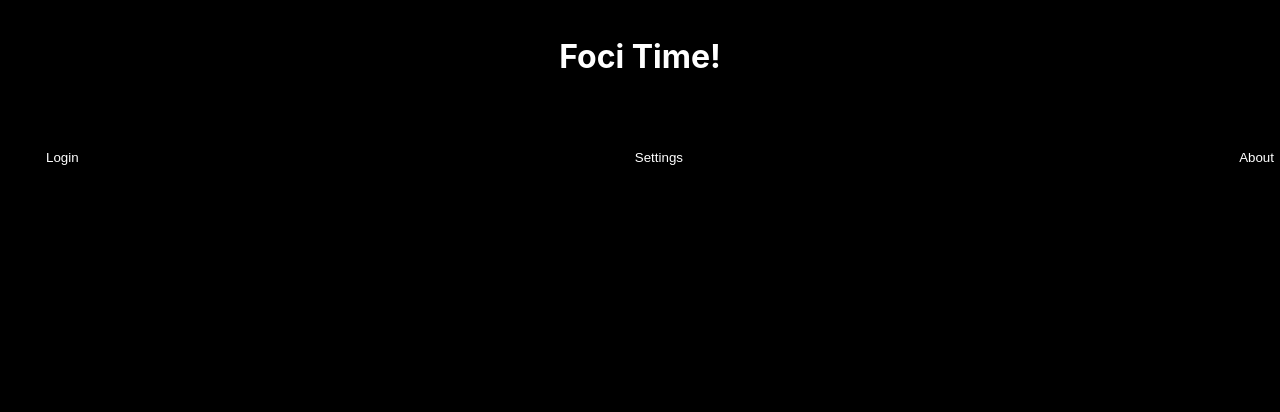
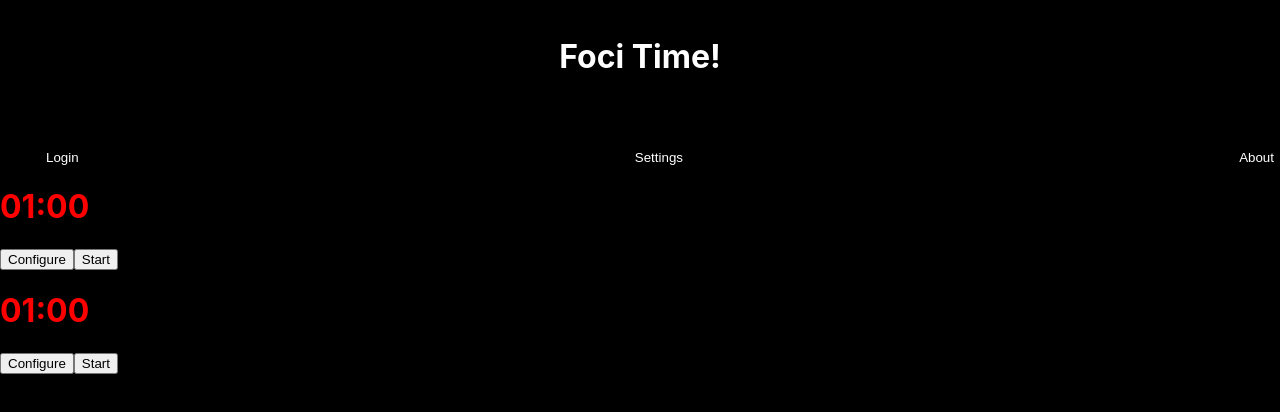
Before and after one commit to antonynyagah/foci-time, a React (Create React App) app: page / in a window 1280 px wide. Shown: the top 412 px of the page. Built offline with nearby package versions, Linux system fonts and the light colour scheme.

Commit message:
initial timer and break timer commit

```diff
--- a/package.json
+++ b/package.json
@@ -6,6 +6,7 @@
     "@testing-library/jest-dom": "^5.14.1",
     "@testing-library/react": "^13.0.0",
     "@testing-library/user-event": "^13.2.1",
+    "node-notifier": "^10.0.1",
     "react": "^18.2.0",
     "react-dom": "^18.2.0",
     "react-router-dom": "^6.9.0",
@@ -36,5 +37,8 @@
       "last 1 firefox version",
       "last 1 safari version"
     ]
+  },
+  "devDependencies": {
+    "electron": "^23.1.4"
   }
 }
--- a/src/App.js
+++ b/src/App.js
@@ -1,13 +1,17 @@
 import React from 'react';
 import './App.css';
 import Title from './components/title';
-import NavBar from './components/navbar'
+import NavBar from './components/navbar';
+import Timer from './components/timer';
+import BreakTimer from './components/breaktimer'
 
 function App() {
   return (
     <div className="App">
       <Title />
       <NavBar />
+      <Timer />
+      <BreakTimer />
     </div>
   );
 }
--- /dev/null
+++ b/src/components/breaktimer.js
@@ -0,0 +1,116 @@
+import React, { useState, useEffect } from 'react';
+
+function BreakTimer() {
+  const [time, setTime] = useState(60);
+  const [timerOn, setTimerOn] = useState(false);
+  const [timerPaused, setTimerPaused] = useState(false);
+  const [prevTime, setPrevTime] = useState(3);
+  const [configuredTime, setConfiguredTime] = useState(60);
+
+  useEffect(() => {
+    let interval;
+
+    if (timerOn && time > 0) {
+      interval = setInterval(() => {
+        setTime((prevTime) => prevTime - 1);
+      }, 1000);
+    } else {
+      clearInterval(interval);
+    }
+
+    return () => clearInterval(interval);
+  }, [timerOn, time]);
+
+  useEffect(() => {
+    if (time === 0) {
+      if (Notification.permission === "granted") {
+        new Notification("Time's up!");
+      } else if (Notification.permission !== "denied") {
+        Notification.requestPermission().then((permission) => {
+          if (permission === "granted") {
+            new Notification("Time's up!");
+          }
+        });
+      }
+    }
+  }, [time]);
+
+  const startTimer = () => {
+    setTimerOn(true);
+  };
+
+  const stopTimer = () => {
+    setTime(configuredTime);
+    setTimerOn(false);
+    setTimerPaused(false);
+  };
+
+  const pauseTimer = () => {
+    setTimerOn(false);
+    setTimerPaused(true);
+    setPrevTime(time);
+  };
+
+  const resumeTimer = () => {
+    setTimerOn(true);
+    setTimerPaused(false);
+    setTime(prevTime);
+  };
+
+  const formatTime = (time) => {
+    const minutes = Math.floor(time / 60).toString().padStart(2, '0');
+    const seconds = (time % 60).toString().padStart(2, '0');
+    return `${minutes}:${seconds}`;
+  };
+
+  const handleConfigure = () => {
+    const newTime = prompt('Enter the timer duration in minutes:', configuredTime / 60);
+    if (newTime !== null) {
+      const parsedNewTime = parseInt(newTime);
+      if (isNaN(parsedNewTime)) {
+        alert('Please enter a valid number.');
+      } else {
+        setConfiguredTime(parsedNewTime * 60);
+        setTime(parsedNewTime * 60);
+      }
+    }
+  };
+
+  const handleCancel = () => {
+    setConfiguredTime(time);
+  };
+
+  return (
+    <div>
+      <h1>{formatTime(time)}</h1>
+      <button onClick={handleConfigure}>Configure</button>
+      {!timerOn && !timerPaused && time === configuredTime && (
+        <button onClick={startTimer}>Start</button>
+      )}
+      {timerOn && (
+        <button onClick={pauseTimer}>Pause</button>
+      )}
+      {timerPaused && (
+        <button onClick={resumeTimer}>Resume</button>
+      )}
+      {(time === 0 || timerOn || timerPaused) && (
+        <button onClick={stopTimer}>Stop</button>
+      )}
+      {time === 0 && (
+        <button onClick={() => {
+          setTime(configuredTime);
+          setTimerOn(false);
+          setTimerPaused(false);
+        }}>Restart</button>
+      )}
+      {configuredTime !== time && (
+        <div>
+          <button onClick={handleCancel}>Cancel</button>
+          <button onClick={() => setPrevTime(configuredTime)}>Save</button>
+        </div>
+      )}
+    </div>
+  );
+}
+
+export default BreakTimer;
--- /dev/null
+++ b/src/components/timer.css
@@ -0,0 +1,11 @@
+.Timer {
+    box-sizing: border-box;
+    width: 20%;
+    display: flex;
+    justify-content: center;
+    align-items: baseline;
+    padding: 1em;
+    margin-bottom: 2em;
+    background-color: rgb(44, 0, 202);
+    color: #fff;
+  }
--- /dev/null
+++ b/src/components/timer.js
@@ -0,0 +1,116 @@
+import React, { useState, useEffect } from 'react';
+
+function Timer() {
+  const [time, setTime] = useState(60);
+  const [timerOn, setTimerOn] = useState(false);
+  const [timerPaused, setTimerPaused] = useState(false);
+  const [prevTime, setPrevTime] = useState(3);
+  const [configuredTime, setConfiguredTime] = useState(60);
+
+  useEffect(() => {
+    let interval;
+
+    if (timerOn && time > 0) {
+      interval = setInterval(() => {
+        setTime((prevTime) => prevTime - 1);
+      }, 1000);
+    } else {
+      clearInterval(interval);
+    }
+
+    return () => clearInterval(interval);
+  }, [timerOn, time]);
+
+  useEffect(() => {
+    if (time === 0) {
+      if (Notification.permission === "granted") {
+        new Notification("Time's up!");
+      } else if (Notification.permission !== "denied") {
+        Notification.requestPermission().then((permission) => {
+          if (permission === "granted") {
+            new Notification("Time's up!");
+          }
+        });
+      }
+    }
+  }, [time]);
+
+  const startTimer = () => {
+    setTimerOn(true);
+  };
+
+  const stopTimer = () => {
+    setTime(configuredTime);
+    setTimerOn(false);
+    setTimerPaused(false);
+  };
+
+  const pauseTimer = () => {
+    setTimerOn(false);
+    setTimerPaused(true);
+    setPrevTime(time);
+  };
+
+  const resumeTimer = () => {
+    setTimerOn(true);
+    setTimerPaused(false);
+    setTime(prevTime);
+  };
+
+  const formatTime = (time) => {
+    const minutes = Math.floor(time / 60).toString().padStart(2, '0');
+    const seconds = (time % 60).toString().padStart(2, '0');
+    return `${minutes}:${seconds}`;
+  };
+
+  const handleConfigure = () => {
+    const newTime = prompt('Enter the timer duration in minutes:', configuredTime / 60);
+    if (newTime !== null) {
+      const parsedNewTime = parseInt(newTime);
+      if (isNaN(parsedNewTime)) {
+        alert('Please enter a valid number.');
+      } else {
+        setConfiguredTime(parsedNewTime * 60);
+        setTime(parsedNewTime * 60);
+      }
+    }
+  };
+
+  const handleCancel = () => {
+    setConfiguredTime(time);
+  };
+
+  return (
+    <div>
+      <h1>{formatTime(time)}</h1>
+      <button onClick={handleConfigure}>Configure</button>
+      {!timerOn && !timerPaused && time === configuredTime && (
+        <button onClick={startTimer}>Start</button>
+      )}
+      {timerOn && (
+        <button onClick={pauseTimer}>Pause</button>
+      )}
+      {timerPaused && (
+        <button onClick={resumeTimer}>Resume</button>
+      )}
+      {(time === 0 || timerOn || timerPaused) && (
+        <button onClick={stopTimer}>Stop</button>
+      )}
+      {time === 0 && (
+        <button onClick={() => {
+          setTime(configuredTime);
+          setTimerOn(false);
+          setTimerPaused(false);
+        }}>Restart</button>
+      )}
+      {configuredTime !== time && (
+        <div>
+          <button onClick={handleCancel}>Cancel</button>
+          <button onClick={() => setPrevTime(configuredTime)}>Save</button>
+        </div>
+      )}
+    </div>
+  );
+}
+
+export default Timer;
```
Also changed, not shown: 2 other files (tests, documents, lock files or other folders).
